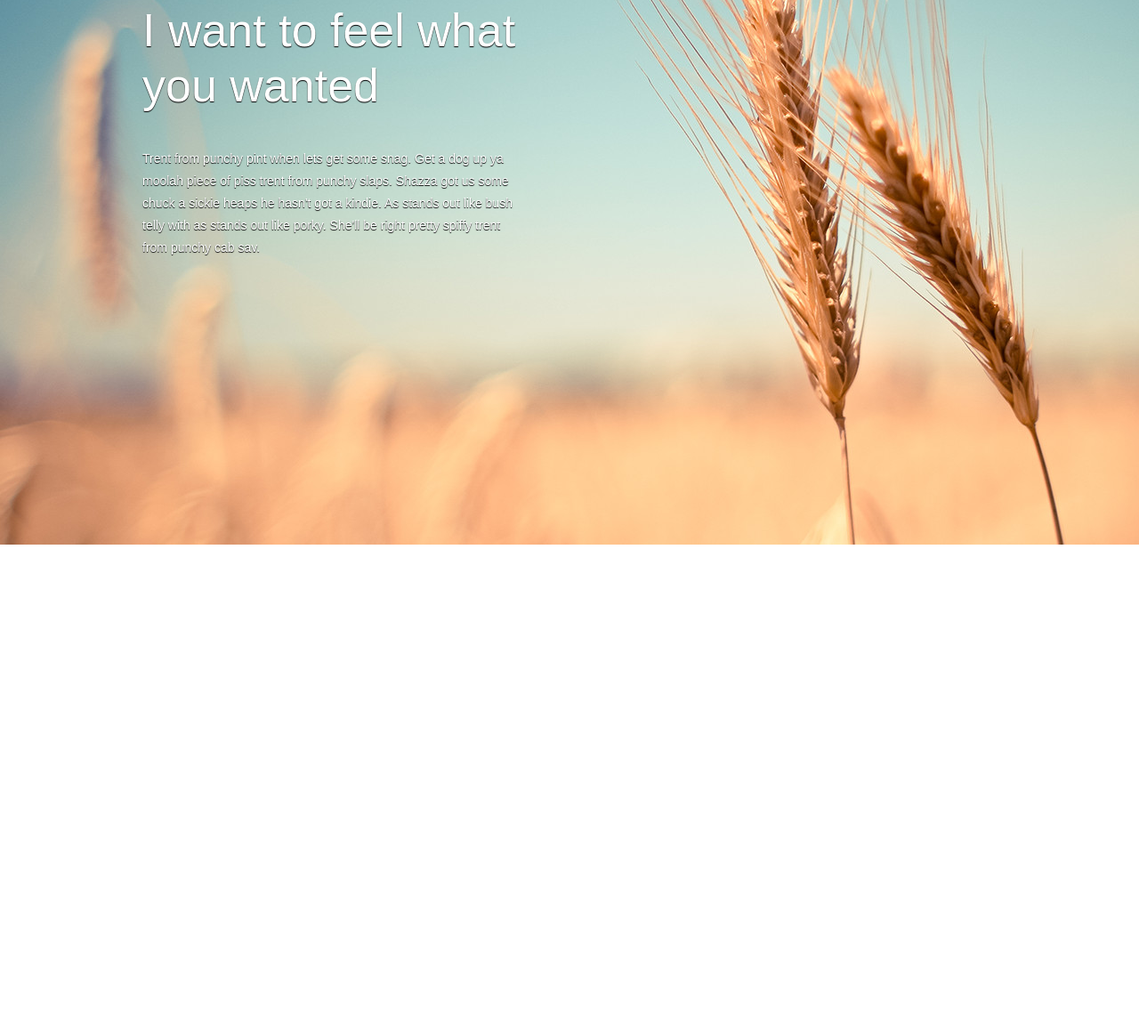
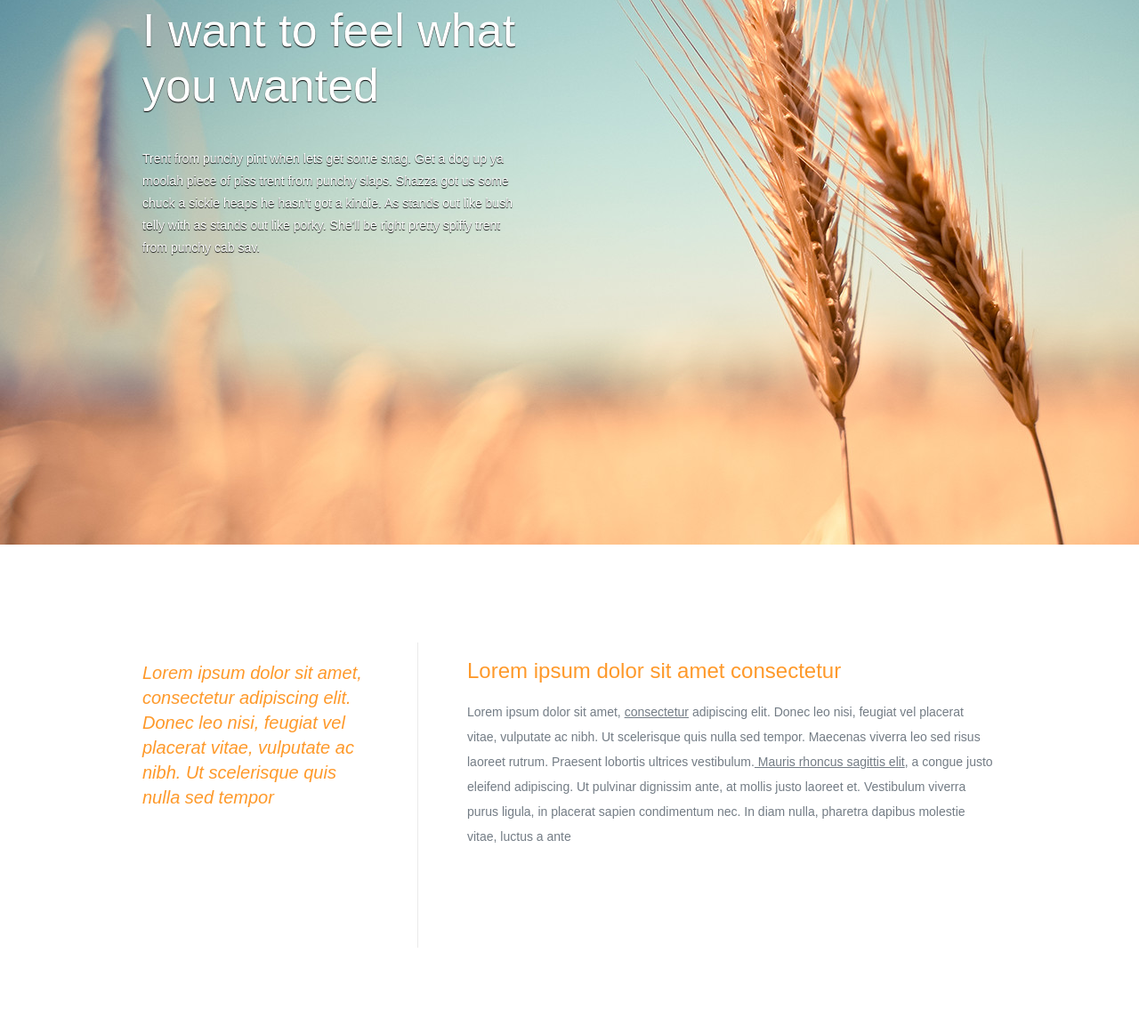
Before and after one commit to yura35koba/Organic-project, a plain HTML site: page index.html in a window 1280 px wide. Shown: the part 275-1428 px from the top of the page at 89% size. Before the commit the page ends 887 px from the top, so only its background shows below. Drawn offline with Linux system fonts and the light colour scheme.

Commit message:
second commit

```diff
--- a/css/main.css
+++ b/css/main.css
@@ -6,7 +6,14 @@ body {
 * {
 	box-sizing: border-box;
 }
-
+.clearfix:before,
+.clearfix:after {
+	content: " ";
+	display: table;
+}
+.clearfix:after {
+	clear: both;
+}
 /*...........ШАПКА...............*/
 .header {
 	height: 887px;
@@ -83,18 +90,49 @@ body {
 	line-height: 25px;
 }
 /*.........//ШАПКА................*/
+/*...........КОНТЕНТ.............*/
 .content {
-
-
+	width: 960px;
+	margin-left: auto;
+	margin-right: auto;
+	padding-top: 110px;
+	padding-bottom: 88px;
 }
-
-
-
-
-
-
+.col-left {
+	float: left;
+	width: 310px;
+	font-size: 20px;
+	color: rgb(254, 153, 42);
+	font-style: italic;
+	border-right: 1px solid #eaeaea;
+	padding-right: 45px;
+	padding-bottom: 135px;
+	line-height: 1.4;
+}
+.col-right {
+	float: right;
+	width: 595px;
+}
+.col-right h2 {
+	font-size: 24px;
+	color: rgb(254, 153, 42);
+	line-height: 1;
+	font-weight: normal;
+}
+.col-right p {
+	font-size: 14px;
+	color: rgb(115, 124, 133);
+	line-height: 28px;
+}
+.col-right p a {
+	color: rgb(115, 124, 133);
+	text-decoration: underline;
+}
+/*............//КОНТЕНТ..............*/
+/*............ПОДВАЛ.................*/
 .footer {
 
 
 
 }
+/*............//ПОДВАЛ..............*/
--- a/index.html
+++ b/index.html
@@ -32,27 +32,22 @@
 </div>
 </div>
 </div>
-<!--..............//ШАПКА....................-->
-
-
-<div class="content">
-
-
-
+<!--..............//КОНТЕНТ....................-->
+<div class="content clearfix">
+<div class="col-left">
+	<p>Lorem ipsum dolor sit amet, consectetur adipiscing elit. Donec leo nisi, feugiat vel placerat vitae, vulputate ac nibh. Ut scelerisque quis nulla sed tempor</p>
+</div>
+<div class="col-right">
+	<h2>Lorem ipsum dolor sit amet consectetur</h2>
+	<p>Lorem ipsum dolor sit amet, <a href="#">consectetur</a> adipiscing elit. Donec leo nisi, feugiat vel placerat vitae, vulputate ac nibh. Ut scelerisque quis nulla sed tempor. Maecenas viverra leo sed risus laoreet rutrum. Praesent lobortis ultrices vestibulum.<a href="#"> Mauris rhoncus sagittis elit</a>, a congue justo eleifend adipiscing. Ut pulvinar dignissim ante, at mollis justo laoreet et. Vestibulum viverra purus ligula, in placerat sapien condimentum nec. In diam nulla, pharetra dapibus molestie vitae, luctus a ante</p>
+</div>
 
 </div>
-
-
-
-
-
-
-
+<!--.............//КОНТЕНТ.....................-->
+<!--..............ПОДВАЛ.....................-->
 <div class="footer">
 
-
-
 </div>
-
+<!--...........//ПОДВАЛ......................-->
 </body>
 </html>
```
